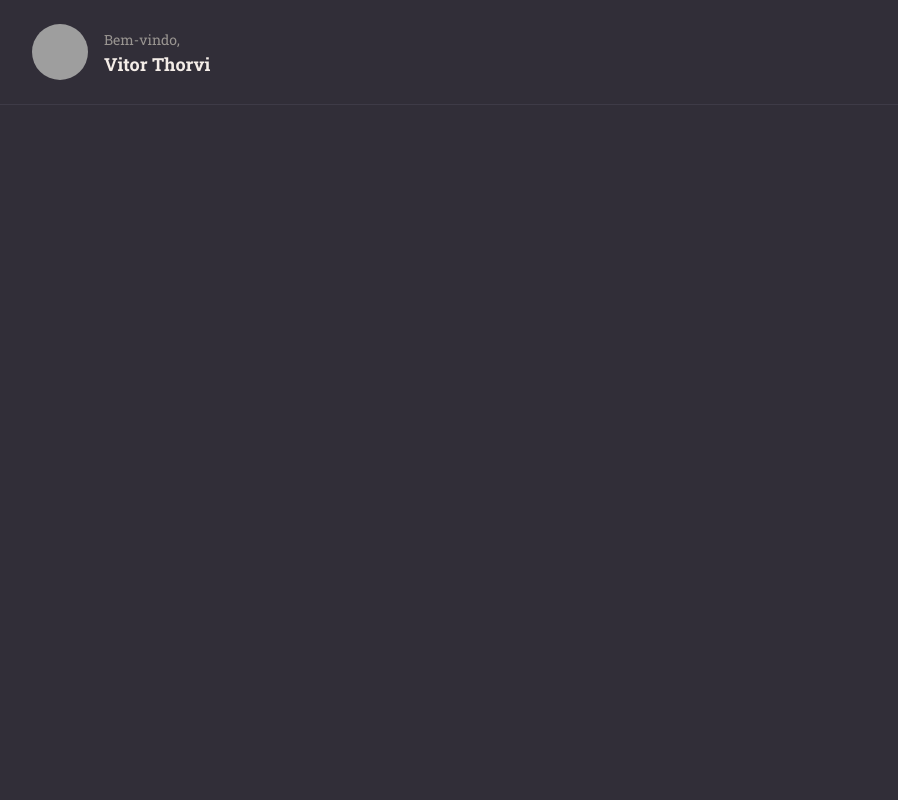
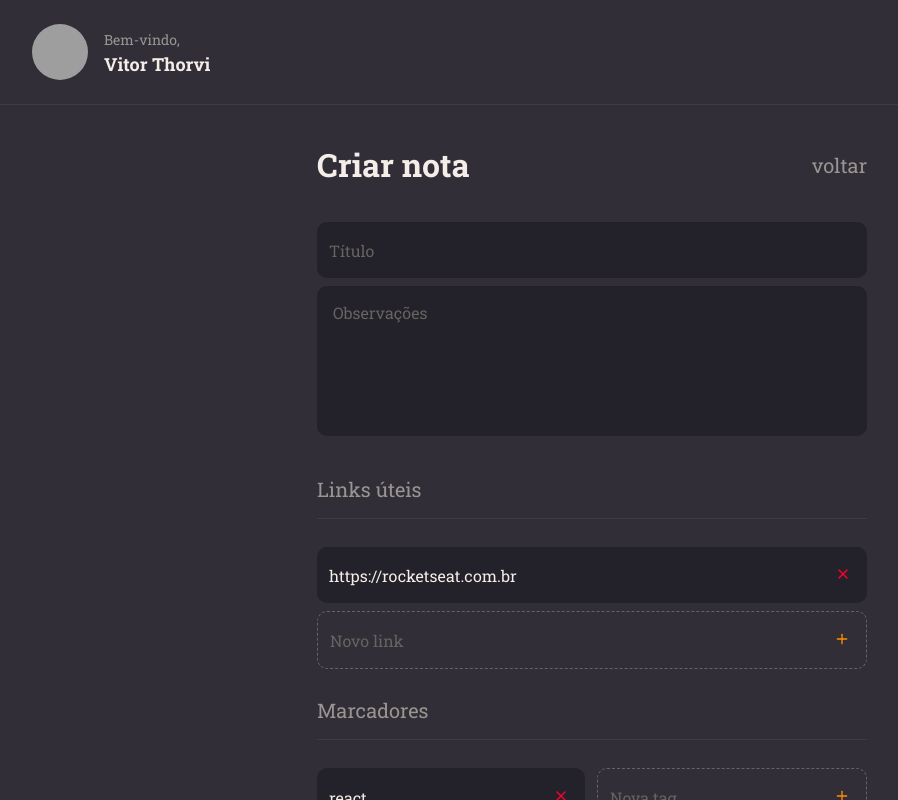
Before and after one commit to VitorThorvi/rocketnotes-thorvi, a React (Vite) app: page /new in a window 1280 px wide. Shown: the whole page, without its empty margins (48-946 px from the left). Built offline with nearby package versions, Linux system fonts and the light colour scheme; grey boxes are pictures that could not be loaded.

Commit message:
adds new note page

```diff
--- a/package.json
+++ b/package.json
@@ -12,6 +12,7 @@
     "react": "^18.2.0",
     "react-dom": "^18.2.0",
     "react-icons": "^4.4.0",
+    "react-router-dom": "^6.4.2",
     "styled-components": "^5.3.5"
   },
   "devDependencies": {
--- /dev/null
+++ b/src/components/NoteItem/index.jsx
@@ -0,0 +1,24 @@
+import {FiPlus, FiX} from "react-icons/fi";
+
+import {Container} from "./styles.js";
+
+export function NoteItem({isNew, value, onClick, ...rest}) {
+  return (
+    <Container isNew={isNew}>
+      <input
+        type="text"
+        value={value}
+        readOnly={!isNew}
+        {...rest}
+      />
+
+      <button
+        type="button"
+        onClick={onClick}
+        className={isNew ? 'button-add' : 'button-delete'}
+      >
+        {isNew ? <FiPlus /> : <FiX />}
+      </button>
+    </Container>
+  );
+}
--- /dev/null
+++ b/src/components/NoteItem/styles.js
@@ -0,0 +1,40 @@
+import styled from "styled-components";
+
+export const Container = styled.div`
+  display: flex;
+  align-items: center;
+
+  background-color: ${({theme, isNew}) => isNew ? "transparent" : theme.COLORS.BACKGROUND_900};
+  color: ${({ theme }) => theme.COLORS.GRAY_300};
+
+  border: ${({theme, isNew}) => isNew ? `1px dashed ${theme.COLORS.GRAY_300}` : "none"};
+  margin-bottom: 8px;
+  border-radius: 10px;
+  padding-right: 16px;
+
+  > button{
+    border: none;
+    background: none;
+  }
+
+  .button-delete {
+    color: ${({ theme }) => theme.COLORS.RED};
+  }
+
+  .button-add {
+    color: ${({ theme }) => theme.COLORS.ORANGE};
+  }
+
+  >input{
+    height: 56px;
+    width: 100%;
+    padding: 12px;
+    color: ${({ theme }) => theme.COLORS.WHITE};
+    background: transparent;
+    border: none;
+
+    &::placeholder {
+      color: ${({ theme }) => theme.COLORS.GRAY_300};
+    }
+  }
+`;
--- /dev/null
+++ b/src/components/Textarea/index.jsx
@@ -0,0 +1,9 @@
+import {Container} from './styles';
+
+export function Textarea({ value, ...rest}) {
+  return(
+    <Container {...rest}>
+      {value}
+    </Container>
+  )
+}
--- /dev/null
+++ b/src/components/Textarea/styles.js
@@ -0,0 +1,16 @@
+import styled from "styled-components";
+
+export const Container = styled.textarea`
+  width: 100%;
+  height: 150px;
+  background-color: ${({ theme }) => theme.COLORS.BACKGROUND_900};
+  color: ${({ theme }) => theme.COLORS.WHITE};
+  border: none;
+  resize: none;
+  margin-bottom: 8px;
+  border-radius: 10px;
+  padding: 16px;
+  &::placeholder{
+    color: ${({ theme }) => theme.COLORS.GRAY_300};
+  }
+`;
--- a/src/pages/New/index.jsx
+++ b/src/pages/New/index.jsx
@@ -1,10 +1,39 @@
-import {Container} from "./styles.js";
+import {Container, Form} from "./styles.js";
 import {Header} from "../../components/Header/index.jsx";
+import {Input} from "../../components/Input/index.jsx";
+import {Textarea} from "../../components/Textarea/index.jsx";
+import {NoteItem} from "../../components/NoteItem/index.jsx";
+import {Section} from "../../components/Section/index.jsx";
+import {Button} from "../../components/Button/index.jsx";
 
-export function New () {
-  return(
+export function New() {
+  return (
     <Container>
-      <Header />
+      <Header/>
+      <main>
+        <Form>
+          <header>
+            <h1>Criar nota</h1>
+            <a href="/">voltar</a>
+          </header>
+
+          <Input placeholder="Título"/>
+          <Textarea placeholder="Observações"/>
+          <Section title="Links úteis">
+            <NoteItem value="https://rocketseat.com.br"/>
+            <NoteItem isNew placeholder="Novo link"/>
+          </Section>
+
+          <Section title="Marcadores">
+            <div className="tags">
+              <NoteItem value="react"/>
+              <NoteItem isNew placeholder="Nova tag"/>
+            </div>
+          </Section>
+
+          <Button xernobis="Salvar"/>
+        </Form>
+      </main>
     </Container>
   )
 }
--- a/src/pages/New/styles.js
+++ b/src/pages/New/styles.js
@@ -8,4 +8,33 @@ export const Container = styled.div`
   grid-template-areas:
     "header"
     "content";
+
+  > main {
+    grid-area: content;
+    overflow-y: auto;
+  }
+
+  .tags {
+    display: flex;
+    justify-content: space-between;
+    flex-wrap: wrap;
+  }
 `;
+
+export const Form = styled.form`
+  max-width: 550px;
+  margin: 38px auto;
+
+  > header {
+    display: flex;
+    align-items: center;
+    justify-content: space-between;
+
+    margin-bottom: 36px;
+
+    a {
+      font-size: 20px;
+      color: ${({ theme }) => theme.COLORS.GRAY_100};
+    }
+  }
+`
```
Also changed, not shown: src/routes/app.routes.jsx (added, +17 -0 lines), src/routes/index.jsx (added), 1 other file (tests, documents, lock files or other folders).
